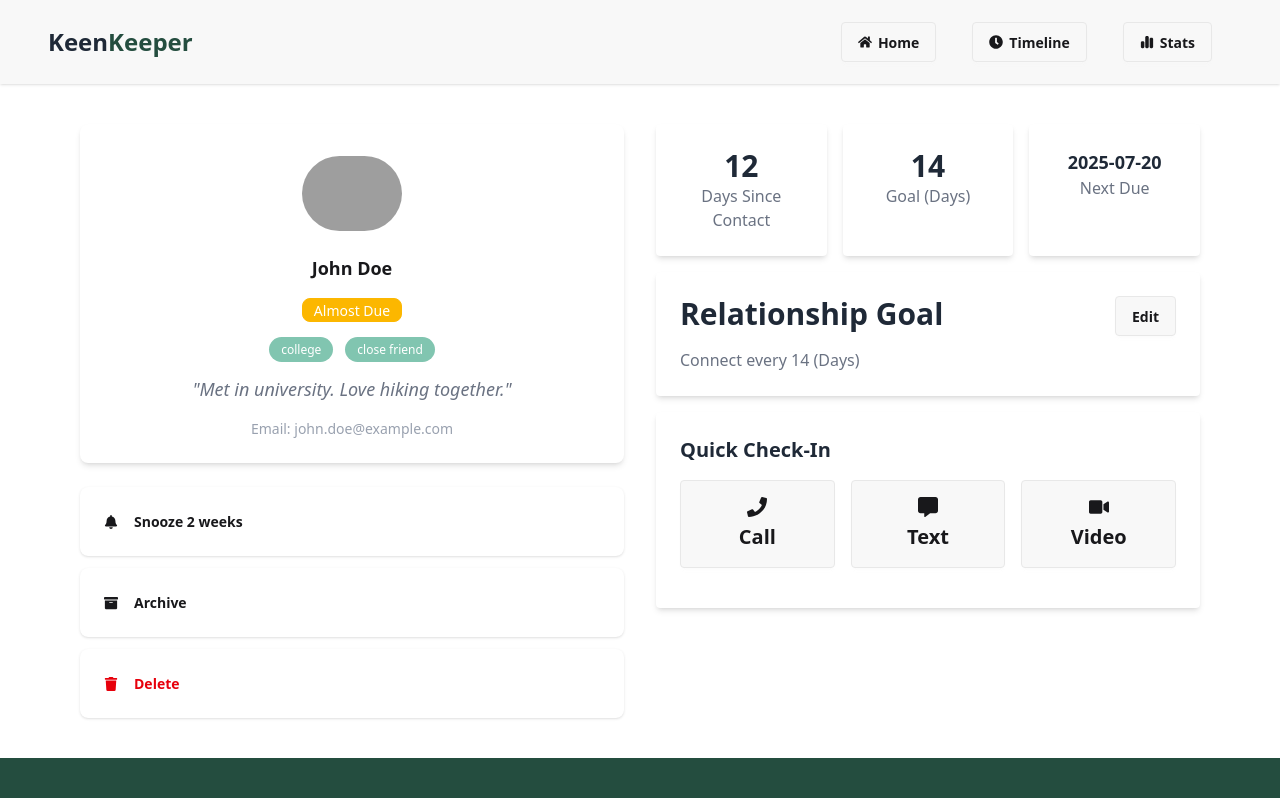
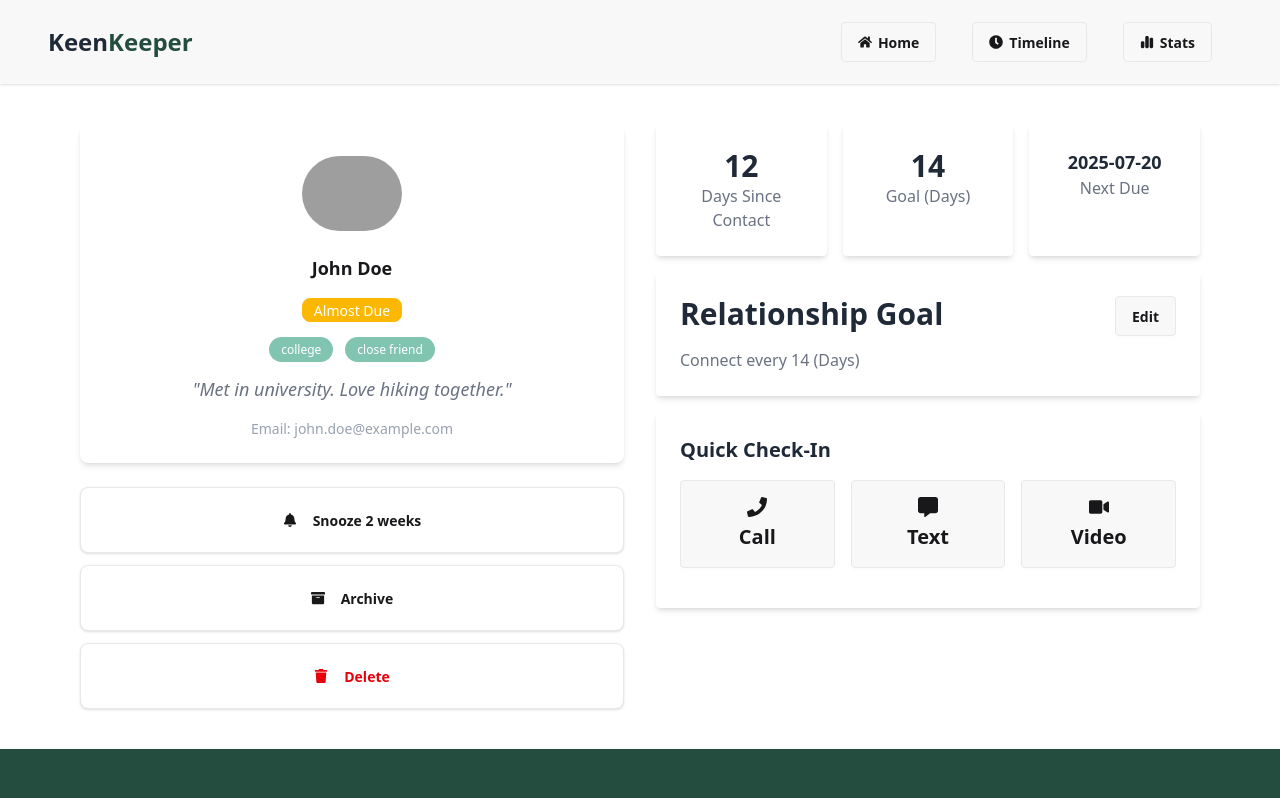
Before and after one commit to mohsin6862/keep-keeper, a Next.js app: page /1 in a window 1280 px wide. Shown: the top 798 px of the page. Built offline with nearby package versions, Linux system fonts and the light colour scheme; grey boxes are pictures that could not be loaded.

Commit message:
fix some styles on ui

```diff
--- a/src/app/[friendId]/page.jsx
+++ b/src/app/[friendId]/page.jsx
@@ -111,21 +111,21 @@ const FriendDetails = () => {
 
         <div className="space-y-3">
 
-          <div className="card bg-base-100 shadow-sm">
+          <div className="btn card bg-base-100 shadow-sm p-8">
             <div className="card-body flex-row items-center gap-4">
               <FaBell />
               <span className="font-semibold">Snooze 2 weeks</span>
             </div>
           </div>
 
-          <div className="card bg-base-100 shadow-sm">
+          <div className="btn p-8 card bg-base-100 shadow-sm">
             <div className="card-body flex-row items-center gap-4">
               <FaArchive />
               <span className="font-semibold">Archive</span>
             </div>
           </div>
 
-          <div className="card bg-base-100 shadow-sm">
+          <div className="card bg-base-100 shadow-sm btn p-8">
             <div className="card-body flex-row items-center gap-4 text-red-600">
               <FaTrash />
               <span className="font-semibold">Delete</span>
```
Also changed, not shown: src/Components/Friends/Friends.jsx (+5 -10 lines).
